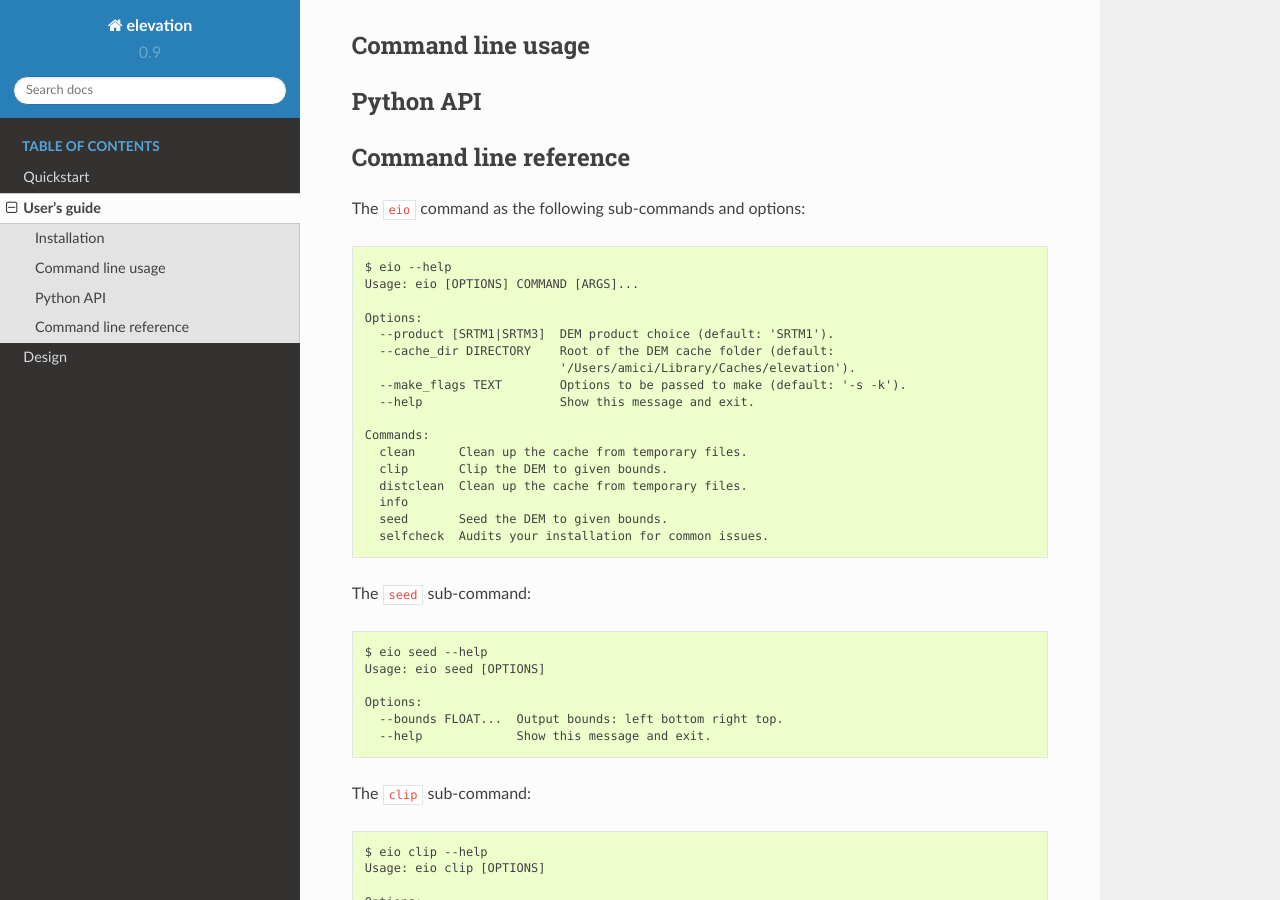
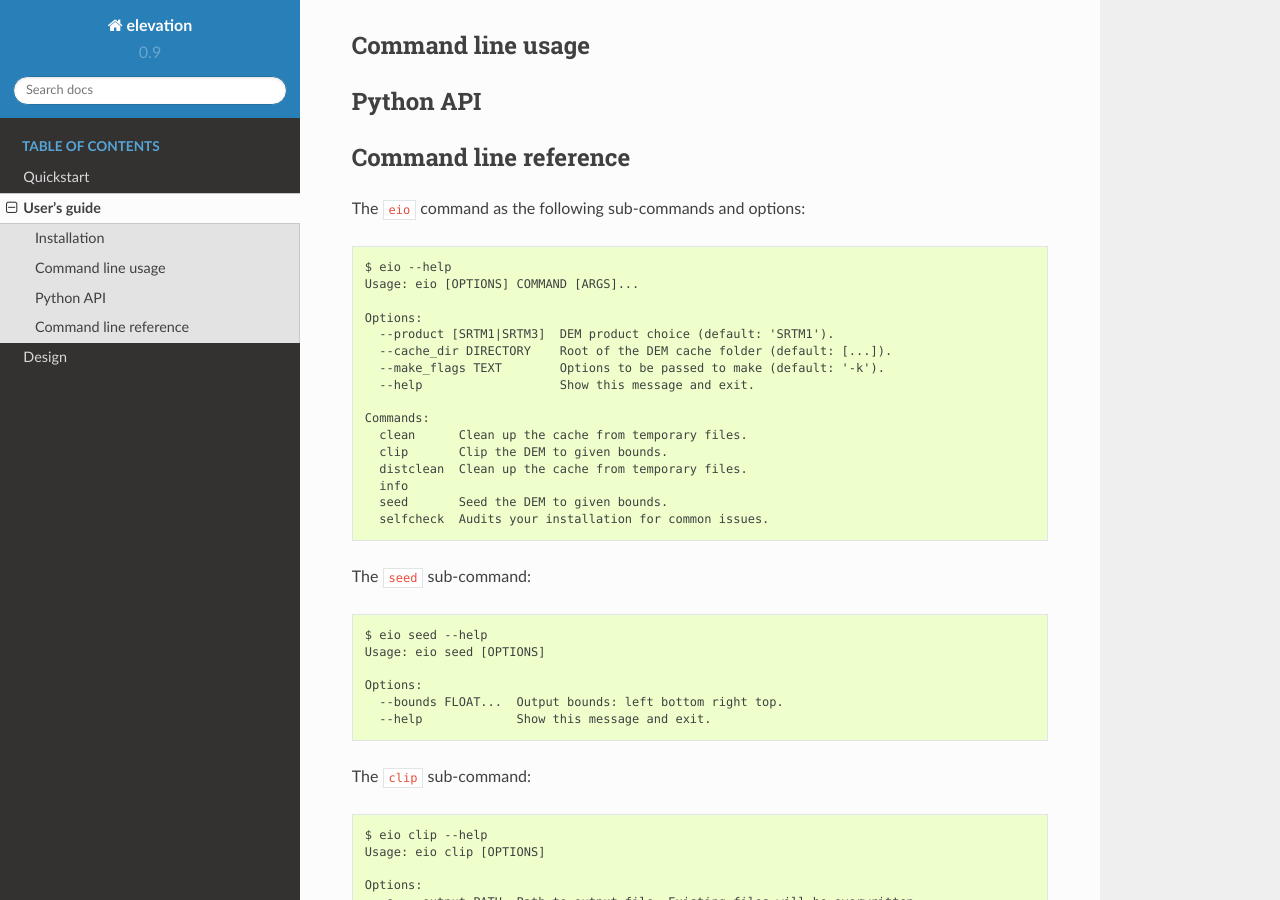
Before and after one commit to ymcmrs/elevation, a Sphinx documentation site: the page built from docs/usersguide.rst, in a window 1280 px wide and 900 px high, scrolled down 798 px. Built offline with Sphinx 7.4.7 and the Read the Docs theme 2.0.0, drawn with Linux system fonts in a browser that asks for light colours; formulas are drawn with MathJax 3.

```diff
--- a/docs/usersguide.rst
+++ b/docs/usersguide.rst
@@ -49,9 +49,8 @@ The ``eio`` command as the following sub-commands and options::
 
     Options:
       --product [SRTM1|SRTM3]  DEM product choice (default: 'SRTM1').
-      --cache_dir DIRECTORY    Root of the DEM cache folder (default:
-                               '/Users/amici/Library/Caches/elevation').
-      --make_flags TEXT        Options to be passed to make (default: '-s -k').
+      --cache_dir DIRECTORY    Root of the DEM cache folder (default: [...]).
+      --make_flags TEXT        Options to be passed to make (default: '-k').
       --help                   Show this message and exit.
 
     Commands:
```
